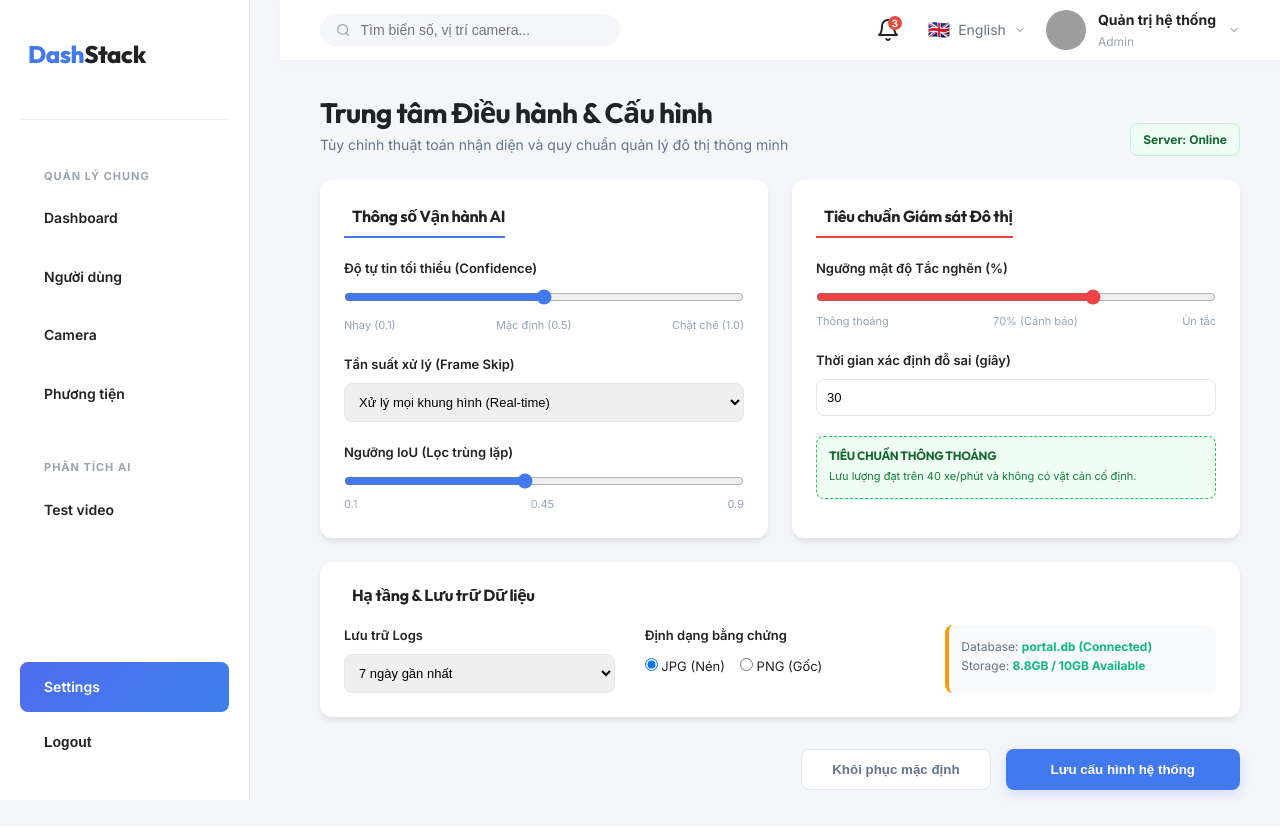
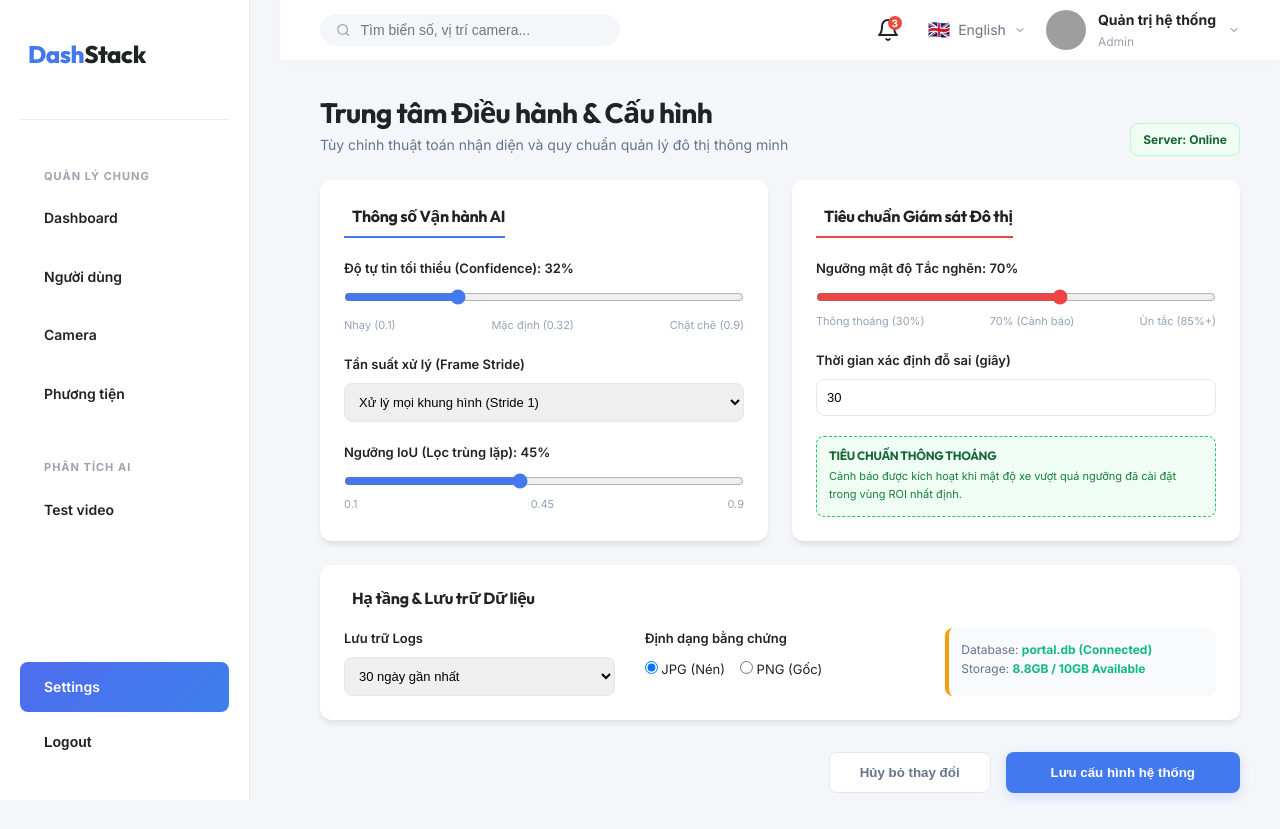
Before and after one commit to thainv299/UrbanM_AI, a FastAPI app: page /settings in a window 1280 px wide. Before the commit the page ends 803 px from the top, so only its background shows below. Run offline with FastAPI, Linux system fonts and the light colour scheme; the visitor is signed in with stand-in values (Sample User, id 1); data comes from the database, SQL or seed files in the repository; grey boxes are pictures that could not be loaded.

Commit message:
feat: implement system settings management module with database persistence and UI configuration panel

```diff
--- a/frontend/application/use_cases/dashboard_use_cases.py
+++ b/frontend/application/use_cases/dashboard_use_cases.py
@@ -6,6 +6,8 @@ from database.sqlite_db import (
     get_total_vehicle_count,
     get_illegal_parking_violations,
     get_congestion_count,
+    get_system_settings,
+    update_system_settings,
 )
 
 
@@ -38,3 +40,9 @@ class DashboardUseCases:
             "parking_violations": parking_violations,
             "congestion_count": congestion_count,
         }
+
+    def get_settings(self) -> Dict[str, Any]:
+        return get_system_settings()
+
+    def update_settings(self, settings: Dict[str, Any]) -> None:
+        update_system_settings(settings)
--- a/frontend/templates/settings.html
+++ b/frontend/templates/settings.html
@@ -8,7 +8,8 @@
         <h2 class="page-title" style="margin-bottom: 4px;">Trung tâm Điều hành & Cấu hình</h2>
         <p style="color: #64748B; font-size: 14px;">Tùy chỉnh thuật toán nhận diện và quy chuẩn quản lý đô thị thông minh</p>
     </div>
-    <div style="display: flex; gap: 10px;">
+    <div style="display: flex; gap: 10px; align-items: center;">
+        <div id="settings-feedback" style="font-size: 13px; font-weight: 600;"></div>
         <span style="background: #F0FDF4; color: #166534; padding: 6px 12px; border-radius: 8px; font-size: 12px; font-weight: 700; border: 1px solid #BBF7D0;">Server: Online</span>
     </div>
 </div>
@@ -21,25 +22,29 @@
         </h3>
 
         <div style="margin-bottom: 20px;">
-            <label style="display: block; margin-bottom: 8px; font-size: 13px; font-weight: 600;">Độ tự tin tối thiểu (Confidence)</label>
-            <input type="range" min="0" max="100" value="50" style="width: 100%; accent-color: #4379EE;">
+            <label style="display: block; margin-bottom: 8px; font-size: 13px; font-weight: 600;">Độ tự tin tối thiểu (Confidence): <span id="conf-val">{{ (settings.confidence * 100)|int }}</span>%</label>
+            <input type="range" id="setting-confidence" min="10" max="90" value="{{ (settings.confidence * 100)|int }}"
+                   oninput="document.getElementById('conf-val').textContent = this.value"
+                   style="width: 100%; accent-color: #4379EE;">
             <div style="display: flex; justify-content: space-between; font-size: 11px; color: #94A3B8; margin-top: 4px;">
-                <span>Nhạy (0.1)</span><span>Mặc định (0.5)</span><span>Chặt chẽ (1.0)</span>
+                <span>Nhạy (0.1)</span><span>Mặc định (0.32)</span><span>Chặt chẽ (0.9)</span>
             </div>
         </div>
 
         <div style="margin-bottom: 20px;">
-            <label style="display: block; margin-bottom: 8px; font-size: 13px; font-weight: 600;">Tần suất xử lý (Frame Skip)</label>
-            <select style="width: 100%; padding: 10px; border: 1px solid #E2E8F0; border-radius: 8px; font-size: 13px;">
-                <option>Xử lý mọi khung hình (Real-time)</option>
-                <option>Bỏ qua 1 khung hình (Optimized)</option>
-                <option>Chế độ tiết kiệm tài nguyên</option>
+            <label style="display: block; margin-bottom: 8px; font-size: 13px; font-weight: 600;">Tần suất xử lý (Frame Stride)</label>
+            <select id="setting-frame-skip" style="width: 100%; padding: 10px; border: 1px solid #E2E8F0; border-radius: 8px; font-size: 13px;">
+                <option value="1" {% if settings.frame_skip == 1 %}selected{% endif %}>Xử lý mọi khung hình (Stride 1)</option>
+                <option value="2" {% if settings.frame_skip == 2 %}selected{% endif %}>Bỏ qua 1 khung hình (Stride 2)</option>
+                <option value="3" {% if settings.frame_skip == 3 %}selected{% endif %}>Chế độ tiết kiệm (Stride 3)</option>
             </select>
         </div>
 
         <div>
-            <label style="display: block; margin-bottom: 8px; font-size: 13px; font-weight: 600;">Ngưỡng IoU (Lọc trùng lặp)</label>
-            <input type="range" min="0" max="100" value="45" style="width: 100%; accent-color: #4379EE;">
+            <label style="display: block; margin-bottom: 8px; font-size: 13px; font-weight: 600;">Ngưỡng IoU (Lọc trùng lặp): <span id="iou-val">{{ (settings.iou_threshold * 100)|int }}</span>%</label>
+            <input type="range" id="setting-iou-threshold" min="10" max="90" value="{{ (settings.iou_threshold * 100)|int }}"
+                   oninput="document.getElementById('iou-val').textContent = this.value"
+                   style="width: 100%; accent-color: #4379EE;">
             <div style="display: flex; justify-content: space-between; font-size: 11px; color: #94A3B8;">
                 <span>0.1</span><span>0.45</span><span>0.9</span>
             </div>
@@ -52,21 +57,23 @@
         </h3>
 
         <div style="margin-bottom: 20px;">
-            <label style="display: block; margin-bottom: 8px; font-size: 13px; font-weight: 600;">Ngưỡng mật độ Tắc nghẽn (%)</label>
-            <input type="range" min="0" max="100" value="70" style="width: 100%; accent-color: #EF4444;">
+            <label style="display: block; margin-bottom: 8px; font-size: 13px; font-weight: 600;">Ngưỡng mật độ Tắc nghẽn: <span id="cong-val">{{ settings.congestion_threshold }}</span>%</label>
+            <input type="range" id="setting-congestion-threshold" min="30" max="95" value="{{ settings.congestion_threshold }}"
+                   oninput="document.getElementById('cong-val').textContent = this.value"
+                   style="width: 100%; accent-color: #EF4444;">
             <div style="display: flex; justify-content: space-between; font-size: 11px; color: #94A3B8;">
-                <span>Thông thoáng</span><span>70% (Cảnh báo)</span><span>Ùn tắc</span>
+                <span>Thông thoáng (30%)</span><span>70% (Cảnh báo)</span><span>Ùn tắc (85%+)</span>
             </div>
         </div>
 
         <div style="margin-bottom: 20px;">
             <label style="display: block; margin-bottom: 8px; font-size: 13px; font-weight: 600;">Thời gian xác định đỗ sai (giây)</label>
-            <input type="number" value="30" style="width: 100%; padding: 10px; border: 1px solid #E2E8F0; border-radius: 8px; font-size: 13px;">
+            <input type="number" id="setting-parking-violation-time" value="{{ settings.parking_violation_time }}" style="width: 100%; padding: 10px; border: 1px solid #E2E8F0; border-radius: 8px; font-size: 13px;">
         </div>
 
         <div style="padding: 12px; background: #F0FDF4; border-radius: 8px; border: 1px dashed #22C55E;">
             <h4 style="font-size: 12px; margin: 0 0 5px 0; color: #166534; font-weight: 700;">TIÊU CHUẨN THÔNG THOÁNG</h4>
-            <p style="font-size: 11px; color: #15803d; margin: 0;">Lưu lượng đạt trên 40 xe/phút và không có vật cản cố định.</p>
+            <p style="font-size: 11px; color: #15803d; margin: 0;">Cảnh báo được kích hoạt khi mật độ xe vượt quá ngưỡng đã cài đặt trong vùng ROI nhất định.</p>
         </div>
     </div>
 
@@ -78,18 +85,18 @@
         <div style="display: grid; grid-template-columns: 1fr 1fr 1fr; gap: 30px;">
             <div>
                 <label style="display: block; margin-bottom: 8px; font-size: 13px; font-weight: 600;">Lưu trữ Logs</label>
-                <select style="width: 100%; padding: 10px; border: 1px solid #E2E8F0; border-radius: 8px; font-size: 13px;">
-                    <option>7 ngày gần nhất</option>
-                    <option>30 ngày gần nhất</option>
-                    <option>Toàn bộ (Lưu trữ vĩnh viễn)</option>
+                <select id="setting-log-retention" style="width: 100%; padding: 10px; border: 1px solid #E2E8F0; border-radius: 8px; font-size: 13px;">
+                    <option value="7_days" {% if settings.log_retention == '7_days' %}selected{% endif %}>7 ngày gần nhất</option>
+                    <option value="30_days" {% if settings.log_retention == '30_days' %}selected{% endif %}>30 ngày gần nhất</option>
+                    <option value="forever" {% if settings.log_retention == 'forever' %}selected{% endif %}>Toàn bộ (Lưu trữ vĩnh viễn)</option>
                 </select>
             </div>
 
             <div>
                 <label style="display: block; margin-bottom: 8px; font-size: 13px; font-weight: 600;">Định dạng bằng chứng</label>
                 <div style="display: flex; gap: 15px; margin-top: 10px;">
-                    <label style="font-size: 13px; cursor: pointer;"><input type="radio" name="fmt" checked> JPG (Nén)</label>
-                    <label style="font-size: 13px; cursor: pointer;"><input type="radio" name="fmt"> PNG (Gốc)</label>
+                    <label style="font-size: 13px; cursor: pointer;"><input type="radio" name="evidence_format" value="jpg" {% if settings.evidence_format == 'jpg' %}checked{% endif %}> JPG (Nén)</label>
+                    <label style="font-size: 13px; cursor: pointer;"><input type="radio" name="evidence_format" value="png" {% if settings.evidence_format == 'png' %}checked{% endif %}> PNG (Gốc)</label>
                 </div>
             </div>
 
@@ -104,13 +111,50 @@
 </div>
 
 <div style="margin-top: 32px; display: flex; justify-content: flex-end; gap: 15px;">
-    <button style="background: white; border: 1px solid #E2E8F0; padding: 12px 30px; border-radius: 8px; font-weight: 600; color: #64748B; cursor: pointer;">Khôi phục mặc định</button>
-    <button onclick="saveAll()" style="background: #4379EE; border: none; padding: 12px 45px; border-radius: 8px; color: white; font-weight: 600; cursor: pointer; box-shadow: 0 4px 12px rgba(67, 121, 238, 0.2);">Lưu cấu hình hệ thống</button>
+    <button onclick="location.reload()" style="background: white; border: 1px solid #E2E8F0; padding: 12px 30px; border-radius: 8px; font-weight: 600; color: #64748B; cursor: pointer;">Hủy bỏ thay đổi</button>
+    <button onclick="saveSettings()" id="save-btn" style="background: #4379EE; border: none; padding: 12px 45px; border-radius: 8px; color: white; font-weight: 600; cursor: pointer; box-shadow: 0 4px 12px rgba(67, 121, 238, 0.2);">Lưu cấu hình hệ thống</button>
 </div>
 
 <script>
-function saveAll() {
-    alert('Cityvision AI thông báo:\n\n1. Thông số Engine AI đã được nạp lại.\n2. Tiêu chuẩn quản lý đô thị đã cập nhật.\n3. Cơ sở dữ liệu đã đồng bộ thành công!');
+async function saveSettings() {
+    const feedback = document.getElementById('settings-feedback');
+    const saveBtn = document.getElementById('save-btn');
+
+    const payload = {
+        confidence: parseFloat(document.getElementById('setting-confidence').value) / 100,
+        frame_skip: parseInt(document.getElementById('setting-frame-skip').value),
+        iou_threshold: parseFloat(document.getElementById('setting-iou-threshold').value) / 100,
+        congestion_threshold: parseInt(document.getElementById('setting-congestion-threshold').value),
+        parking_violation_time: parseInt(document.getElementById('setting-parking-violation-time').value),
+        log_retention: document.getElementById('setting-log-retention').value,
+        evidence_format: document.querySelector('input[name="evidence_format"]:checked').value
+    };
+
+    saveBtn.disabled = true;
+    saveBtn.textContent = 'Đang lưu...';
+    feedback.textContent = '';
+
+    try {
+        const response = await fetch('/api/settings', {
+            method: 'POST',
+            headers: { 'Content-Type': 'application/json' },
+            body: JSON.stringify(payload)
+        });
+
+        const result = await response.json();
+        if (result.ok) {
+            feedback.style.color = '#166534';
+            feedback.textContent = '✓ Đã cập nhật thành công';
+            setTimeout(() => { feedback.textContent = ''; }, 3000);
+        } else {
+            alert('Lỗi: ' + result.message);
+        }
+    } catch (error) {
+        alert('Lỗi kết nối: ' + error.message);
+    } finally {
+        saveBtn.disabled = false;
+        saveBtn.textContent = 'Lưu cấu hình hệ thống';
+    }
 }
 </script>
 {% endblock %}
```
Also changed, not shown: frontend/database/sqlite_db.py (+50 -0 lines), frontend/presentation/web/dashboard_views.py (+23 -3 lines).
